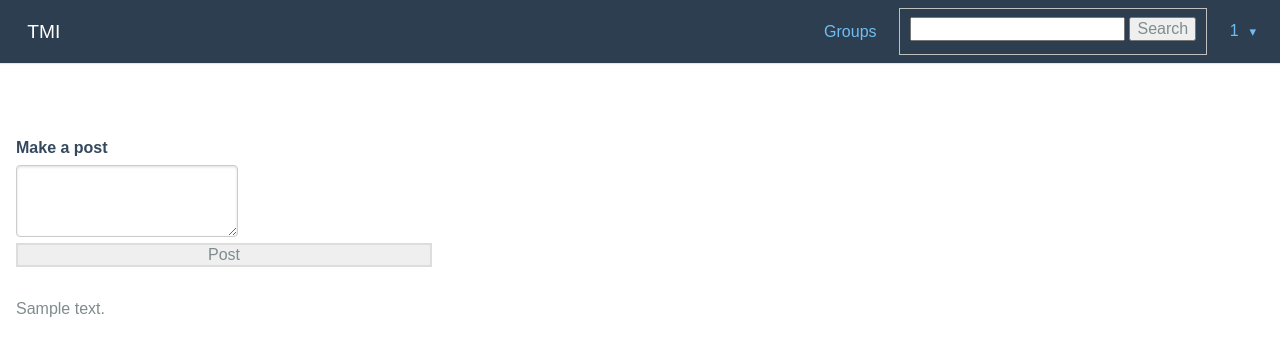
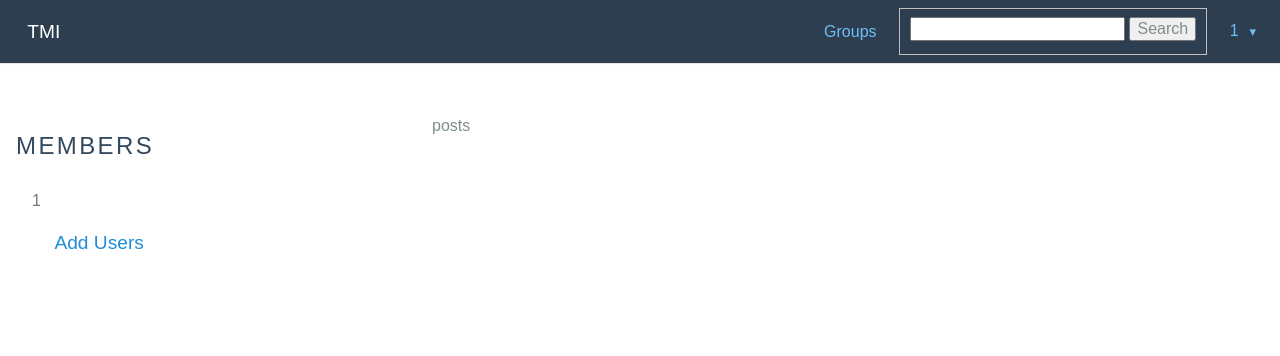
Before and after one commit to mshankar13/tmi, a Flask app: page /groups/1 in a window 1280 px wide. Shown: the top 356 px of the page. Run offline with Flask 2, Linux system fonts and the light colour scheme; a user stored in the database is signed in; tables that the repository leaves empty hold one stand-in row (values such as "Sample post").

Commit message:
Can now create groups and go to groups page.

```diff
--- a/templates/group_page.html
+++ b/templates/group_page.html
@@ -1 +1,33 @@
-{% extends "home.html" %}
+{% extends "index.html" %}
+{% block content %}
+    <div class="content">
+        <div class="pure-g">
+            <div class="pure-u-1-3">
+                <h2 class="content-head">Members</h2>
+                <div class="pure-menu pure-u-1-5">
+                    <ul class="pure-menu-list pure-menu-allow-hover pure-menu-has-children">
+                        {% for member in members %}
+                            <li class="pure-menu-item">
+                                <a href="#" class="pure-menu-link">{{ member[0].userID }}</a>
+                            </li>
+                            <ul class="pure-menu-children">
+                                <li class="pure-menu-item">
+                                    <a href="/delete/{{ members[0].userID }}" class="pure-menu-link">Delete</a>
+                                </li>
+                            </ul>
+                        {% endfor %}
+
+                    </ul>
+                </div>
+            </div>
+            <div class="pure-u-2-3">
+                posts
+            </div>
+        <div class="pure-u-1-3">
+            <a href="/groups/{{ groupID }}/users" class="pure-button pure-button-primary">Add Users</a>
+        </div>
+        </div>
+
+
+    </div>
+{% endblock %}
--- a/templates/home.html
+++ b/templates/home.html
@@ -2,8 +2,19 @@
 
 {% block content %}
     <div class="content">
-        <div class="pure-u-1-5 pure-u-md-1-3">
-            <form class="pure-form pure-form-stacked" , method="post" action="/home">
+        <div class="pure-g">
+            <div class="pure-u-2-3">
+                {% for post in posts %}
+                    <div class="post">
+                        <div class="post-description">
+                            {{ post.content }}
+                        </div>
+                    </div>
+                {% endfor %}
+            </div>
+            <div class="pure-u-1-3" style="align-content: center">
+                <form class="pure-form pure-form-stacked" style="position: absolute" method="post"
+                      action="/home">
                     <fieldset>
                         {{ formpost.hidden_tag() }}
                         {{ formpost.post.label }}
@@ -15,13 +26,8 @@
                     </fieldset>
                 </form>
             </div>
-            {% for post in posts %}
+        </div>
 
-                <div class="post">
-                    <div class="post-description">
-                        {{ post.content }}
     </div>
-                </div>
-            {% endfor %}
-    </div>
+
 {% endblock %}
--- a/tmi.py
+++ b/tmi.py
@@ -12,6 +12,7 @@
 from model.Post import Post
 from model.Messages import Message
 from model.Group import Group
+from model.Member import Member
 from os import environ
 
 app = Flask(__name__)
@@ -170,8 +171,16 @@
         makePost = PostForm()
         page=Page.query.filter(Page.fGroup==groupID).first()
         posts= Post.query.filter(Post.pageID==page.pageID).order_by(Post.postDate.desc()).all()
-        return render_template('group_page.html', searchform=search, formpost=makePost,posts=posts)
+        members = db.session.query(User,Member).filter(User.userID==Member.userID,Member.groupID==groupID).all()
+        return render_template('group_page.html', searchform=search, formpost=makePost,posts=posts,members=members,groupID=groupID)
+@app.route('/join/<int:groupID>')
+def join(groupID):
+    Group.addUser(groupID,current_user)
+    return redirect(url_for('groups'), groupID=groupID)
 
+@app.route('/groups/<int:groupID>/users')
+def group_users():
+    pass
 
 def signinUser(login):
     if login.validate():
```
Also changed, not shown: model/Group.py (+8 -0 lines), model/Member.py (added, +12 -0 lines), templates/groups.html (+19 -13 lines), README.MD. Lines whose indentation alone changed are shown as unchanged.
